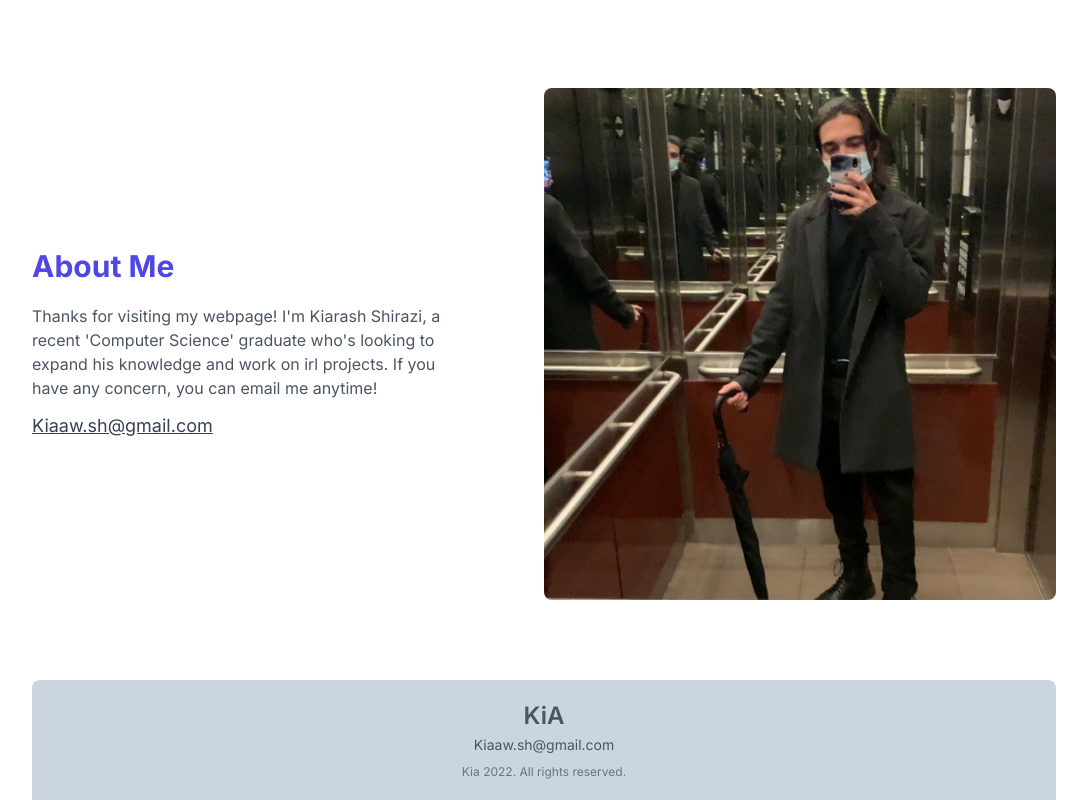
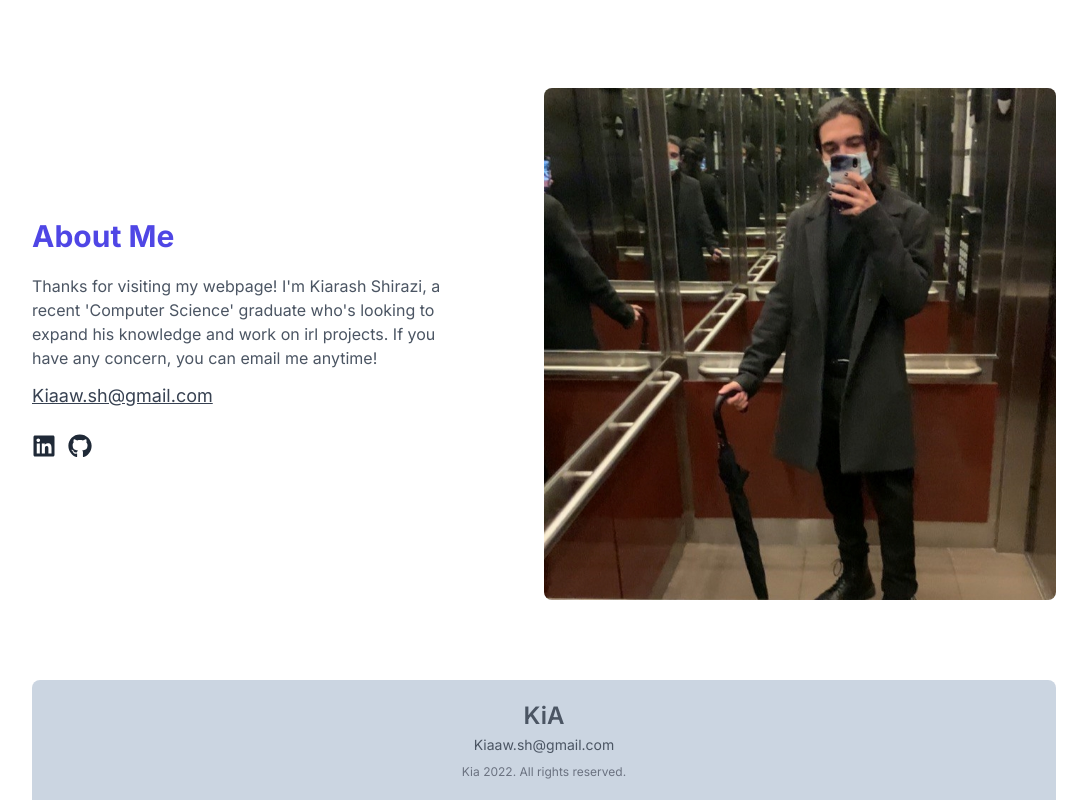
Before and after one commit to kiakaikia/kiakaikia.github.io, a React (Vite) app: page / in a window 1280 px wide. Shown: the part 1076-1876 px from the top of the page, without its empty margins (96-1183 px from the left). Built offline with nearby package versions, Linux system fonts and the light colour scheme.

Commit message:
added LinkedIn and Github icons to About

```diff
--- a/src/components/About.jsx
+++ b/src/components/About.jsx
@@ -1,6 +1,8 @@
 import React from 'react'
 import SectionTitle from './SectionTitle'
 import logo from '../data/media/photo.jpg'
+import { FaLinkedin } from "react-icons/fa"
+import { FaGithub } from "react-icons/fa"
 
 function About() {
   return (
@@ -18,8 +20,17 @@ function About() {
           text-gray-700 dark:text-gray-300 underline
           hover:text-indigo-500 dark:hover:text-indigo-500'>
               Kiaaw.sh@gmail.com</a>
+              <br/>
+          <div className='text-gray-800 dark:text-gray-300
+           mb-3 h-6 gap-3 flex'>
+            <a target="_blank" href="https://www.linkedin.com/in/kiarash-shirazi-6243ab200">
+              <FaLinkedin className='w-full h-full'></FaLinkedin>
+            </a>
+            <a target="_blank" href="https://github.com/kiakaikia">
+              <FaGithub className='w-full h-full'></FaGithub>
+            </a>
           </div>
-
+        </div>
         <img src={logo} alt='KiA' className='w-full
         md:w-6/12 rounded-lg object-cover'></img>
     </div>
```
Lines whose indentation alone changed are shown as unchanged.
